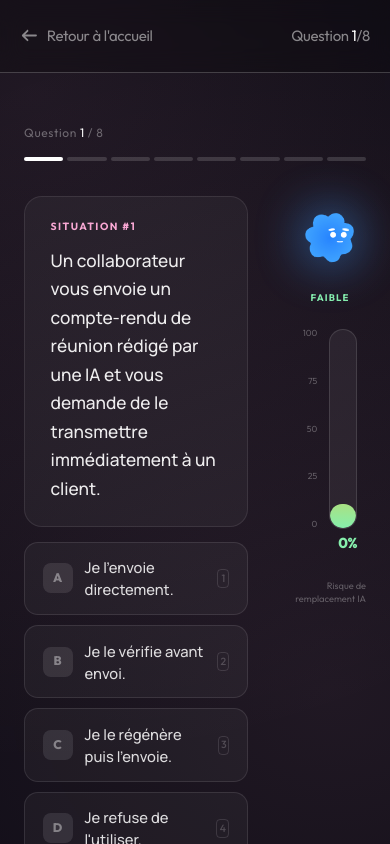
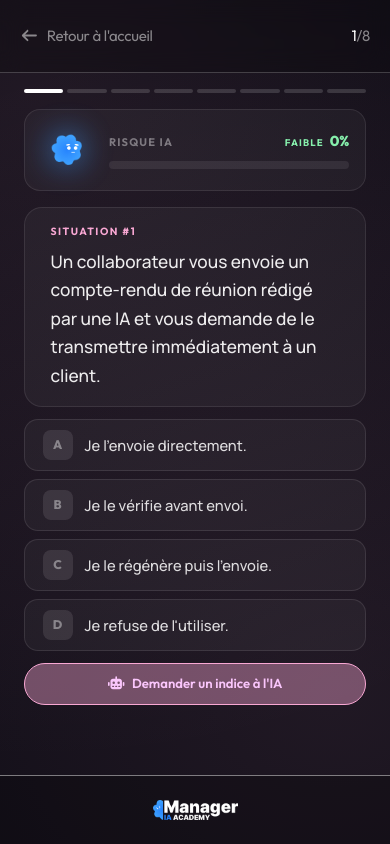
Before and after one commit to Galateee/projet-connect-interfiliere, a React (Vite) app: page / in a window 390 px wide. Both pictures are taken after a click on the button "Commencer". Shown: the top 844 px of the page. Built offline with nearby package versions, Linux system fonts and the light colour scheme.

Commit message:
feat(quiz): version mobile responsive

```diff
--- a/src/screens/quiz/AnswerOption.tsx
+++ b/src/screens/quiz/AnswerOption.tsx
@@ -61,7 +61,7 @@ function RightSlot({ answered, isSelected, isCorrect, number }: AnswerOptionProp
     );
   }
   return (
-    <span className="flex h-4.75 w-3.75 items-center justify-center rounded-sm" style={{ border: `0.8px solid ${whiteA(0.12)}` }}>
+    <span className="hidden h-4.75 w-3.75 items-center justify-center rounded-sm lg:flex" style={{ border: `0.8px solid ${whiteA(0.12)}` }}>
       <span style={answerNumber}>{number}</span>
     </span>
   );
@@ -82,7 +82,7 @@ export function AnswerOption(props: AnswerOptionProps) {
       onClick={onClick}
       onMouseEnter={() => setHovered(true)}
       onMouseLeave={() => setHovered(false)}
-      className="flex items-center justify-between gap-3 rounded-[14px] px-[17.6px] py-[13.6px] text-left transition-colors disabled:cursor-default"
+      className="flex items-center justify-between gap-3 rounded-[14px] px-[17.6px] py-2.5 text-left transition-colors disabled:cursor-default lg:py-[13.6px]"
       style={{
         backgroundColor: showHover ? whiteA(0.08) : v.bg,
         border: `0.8px solid ${showHover ? whiteA(0.22) : v.border}`,
--- a/src/screens/quiz/QuizScreen.tsx
+++ b/src/screens/quiz/QuizScreen.tsx
@@ -6,6 +6,7 @@ import { questions } from "../../data/questions";
 import { palette, tintedSurface, whiteA, withAlpha } from "../../theme/palette";
 import { AnswerOption } from "./AnswerOption";
 import { RiskGauge } from "./RiskGauge";
+import { RiskGaugeMobile } from "./RiskGaugeMobile";
 import { useQuiz } from "./useQuiz";
 import { commentText, headerLink, hintLabel, hintText, nextBtnText, scenarioText, secondaryBtnText, situationEyebrow, timelineLabel, validateBtnText } from "./quizStyles";
 
@@ -42,16 +43,17 @@ export function QuizScreen({ onExit, onFinish }: QuizScreenProps) {
         back={{ label: "Retour à l'accueil", onClick: onExit }}
         right={
           <span style={headerLink}>
-            Question <span style={{ color: "#fff" }}>{index + 1}</span>/{total}
+            <span className="hidden lg:inline">Question </span>
+            <span style={{ color: "#fff" }}>{index + 1}</span>/{total}
           </span>
         }
       />
 
-      <main className="flex flex-1 items-start justify-center px-6 pb-10 pt-[6vh]">
-        <div className="flex w-full max-w-205.5 flex-col gap-8.75">
+      <main className="flex flex-1 items-start justify-center px-6 pb-4 pt-4 lg:pb-10 lg:pt-[6vh]">
+        <div className="flex w-full max-w-205.5 flex-col gap-4 lg:gap-8.75">
           {/* timeline */}
           <div className="flex flex-col gap-3.75">
-            <span style={timelineLabel}>
+            <span className="hidden lg:inline" style={timelineLabel}>
               Question <span style={{ color: "#fff" }}>{index + 1}</span> / {total}
             </span>
             <div className="flex gap-1">
@@ -64,12 +66,15 @@ export function QuizScreen({ onExit, onFinish }: QuizScreenProps) {
             </div>
           </div>
 
-          {/* Colonne principale + jauge */}
-          <div className="flex items-start gap-11.5">
-            <div className="flex flex-1 flex-col gap-3.75">
+          {/* Jauge horizontale (mobile uniquement, en haut) */}
+          <RiskGaugeMobile percent={percent} mascotState={mascotState} className="lg:hidden" />
+
+          {/* Colonne principale + jauge latérale (desktop) */}
+          <div className="flex flex-col gap-3 lg:flex-row lg:items-start lg:gap-11.5">
+            <div className="flex flex-1 flex-col gap-3 lg:gap-3.75">
               {/* Carte question */}
               <div
-                className="flex flex-col gap-3 rounded-[18px] px-[25.6px] py-[22.4px]"
+                className="flex flex-col gap-2 rounded-[18px] px-[25.6px] py-4 lg:gap-3 lg:py-[22.4px]"
                 style={{
                   backgroundColor: whiteA(0.04),
                   border: `0.8px solid ${whiteA(0.09)}`,
@@ -79,7 +84,7 @@ export function QuizScreen({ onExit, onFinish }: QuizScreenProps) {
               </div>
 
               {/* Réponses */}
-              <div className="flex flex-col gap-2.5">
+              <div className="flex flex-col gap-2 lg:gap-2.5">
                 {question.answers.map((a, i) => (
                   <AnswerOption
                     key={a.id}
@@ -115,24 +120,24 @@ export function QuizScreen({ onExit, onFinish }: QuizScreenProps) {
                 </div>
               )}
 
-              {/* Boutons */}
+              {/* Boutons (empilés pleine largeur sur mobile) */}
               {answered ? (
-                <div className="flex justify-end">
+                <div className="flex lg:justify-end">
                   <button
                     type="button"
                     onClick={quiz.next}
-                    className="flex cursor-pointer items-center justify-center gap-2 rounded-[43px] px-10.25 py-2.5 hover:brightness-110"
+                    className="flex w-full cursor-pointer items-center justify-center gap-2 rounded-[43px] px-10.25 py-2.5 hover:brightness-110 lg:w-auto"
                     style={{ backgroundColor: palette.pink, ...nextBtnText }}>
                     {quiz.isLast ? "Terminer" : "Suivant"}
                     <FontAwesomeIcon icon={faArrowTurnDown} flip="horizontal" />
                   </button>
                 </div>
               ) : (
-                <div className="flex h-11.5 items-center justify-between gap-3.75">
+                <div className="flex flex-col gap-3 lg:h-11.5 lg:flex-row lg:items-center lg:justify-between lg:gap-3.75">
                   <button
                     type="button"
                     onClick={quiz.toggleHint}
-                    className="flex cursor-pointer items-center justify-center gap-2 rounded-[93px] px-4 py-2.5 hover:brightness-110"
+                    className="flex w-full cursor-pointer items-center justify-center gap-2 rounded-[93px] px-4 py-2.5 hover:brightness-110 lg:w-auto"
                     style={{
                       backgroundColor: withAlpha(palette.pink, 0.4),
                       border: `1px solid ${palette.pink}`,
@@ -145,7 +150,7 @@ export function QuizScreen({ onExit, onFinish }: QuizScreenProps) {
                     <button
                       type="button"
                       onClick={quiz.validate}
-                      className="flex cursor-pointer items-center justify-center gap-2 rounded-[43px] bg-white/80 px-10.25 py-2.5 hover:bg-white"
+                      className="flex w-full cursor-pointer items-center justify-center gap-2 rounded-[43px] bg-white/80 px-10.25 py-2.5 hover:bg-white lg:w-auto"
                       style={{
                         border: `1px solid ${whiteA(0.75)}`,
                         ...validateBtnText,
@@ -157,8 +162,10 @@ export function QuizScreen({ onExit, onFinish }: QuizScreenProps) {
               )}
             </div>
 
-            {/* Jauge latérale */}
-            <RiskGauge percent={percent} mascotState={mascotState} />
+            {/* Jauge latérale (desktop uniquement) */}
+            <div className="hidden shrink-0 lg:block">
+              <RiskGauge percent={percent} mascotState={mascotState} />
+            </div>
           </div>
         </div>
       </main>
--- /dev/null
+++ b/src/screens/quiz/RiskGaugeMobile.tsx
@@ -0,0 +1,50 @@
+import type { CSSProperties } from "react";
+import { MascotAnimated, type MascotState } from "../../components/Mascot";
+import { whiteA } from "../../theme/palette";
+import { clampPercent, riskColor, riskTier } from "../../theme/risk";
+import { gaugePercent, gaugeTierLabel } from "./quizStyles";
+
+type RiskGaugeMobileProps = {
+  percent: number;
+  mascotState: MascotState;
+  className?: string;
+};
+
+const riskLabel: CSSProperties = {
+  fontFamily: '"Outfit", system-ui, sans-serif',
+  fontWeight: 700,
+  fontSize: "11px",
+  lineHeight: "16px",
+  letterSpacing: "1.2px",
+  textTransform: "uppercase",
+  color: "rgba(255, 255, 255, 0.4)",
+};
+
+/**
+ * Variante horizontale de la jauge de risque, pour le quiz en format mobile :
+ */
+export function RiskGaugeMobile({ percent, mascotState, className }: RiskGaugeMobileProps) {
+  const clamped = clampPercent(percent);
+  const color = riskColor(clamped);
+  const { label } = riskTier(clamped);
+
+  return (
+    <div className={`flex items-center gap-4 rounded-2xl px-4 py-3.5 ${className ?? ""}`} style={{ backgroundColor: whiteA(0.04), border: `0.8px solid ${whiteA(0.09)}` }}>
+      <MascotAnimated state={mascotState} size={52} preload />
+
+      <div className="flex flex-1 flex-col gap-2">
+        <div className="flex items-center justify-between">
+          <span style={riskLabel}>Risque IA</span>
+          <span className="flex items-baseline gap-1.5">
+            <span style={{ ...gaugeTierLabel, color }}>{label}</span>
+            <span style={{ ...gaugePercent, color }}>{Math.round(clamped)}%</span>
+          </span>
+        </div>
+
+        <div className="h-2 w-full overflow-hidden rounded-full" style={{ backgroundColor: whiteA(0.08) }}>
+          <div className="h-full rounded-full transition-[width] duration-500" style={{ width: `${clamped}%`, background: color, boxShadow: `0 0 10px ${color}66` }} />
+        </div>
+      </div>
+    </div>
+  );
+}
--- a/src/screens/start/GaugeExplainer.tsx
+++ b/src/screens/start/GaugeExplainer.tsx
@@ -8,6 +8,13 @@ const TIER_COLOR: Record<GaugeTier["color"], string> = {
   green: palette.mint,
   amber: palette.amber,
   red: palette.coral,
+};
+
+// Remplissage indicatif de la barre par palier.
+const TIER_FILL: Record<GaugeTier["color"], string> = {
+  green: "15%",
+  amber: "45%",
+  red: "75%",
 };
 
 const AXIS = [100, 50, 10];
@@ -38,7 +45,7 @@ export function GaugeExplainer() {
                   {tier.range}
                 </span>
                 <div className="h-1.25 w-full shrink-0 overflow-hidden rounded-full lg:w-61.5" style={{ backgroundColor: withAlpha(accent, 0.2), border: `0.8px solid ${withAlpha(accent, 0.3)}` }}>
-                  <div className="h-full rounded-full" style={{ width: "31%", backgroundColor: accent }} />
+                  <div className="h-full rounded-full" style={{ width: TIER_FILL[tier.color], backgroundColor: accent }} />
                 </div>
                 <span style={tierDesc}>
                   <span style={{ color: accent }}>{tier.level}</span>
```
